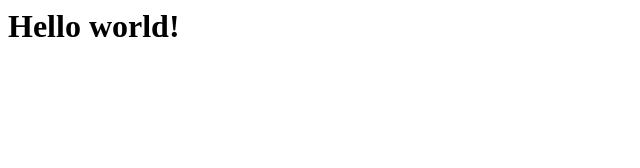
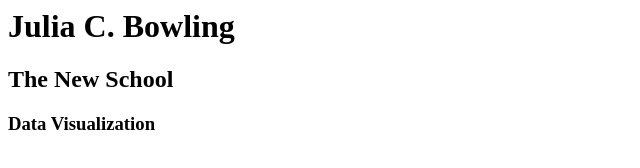
Before and after one commit to juliacbowling/juliacbowling.github.io, a plain HTML site: page index.html in a window 1280 px wide. Shown: the whole page, without its empty margins (0-640 px from the left). Drawn offline with Linux system fonts and the light colour scheme.

Commit message:
add index.html

```diff
--- a/index.html
+++ b/index.html
@@ -1 +1 @@
-<h1> Hello world! </h1>
+<h1> Julia C. Bowling </h1><h2>The New School</h2><h3> Data Visualization </h3>
```
